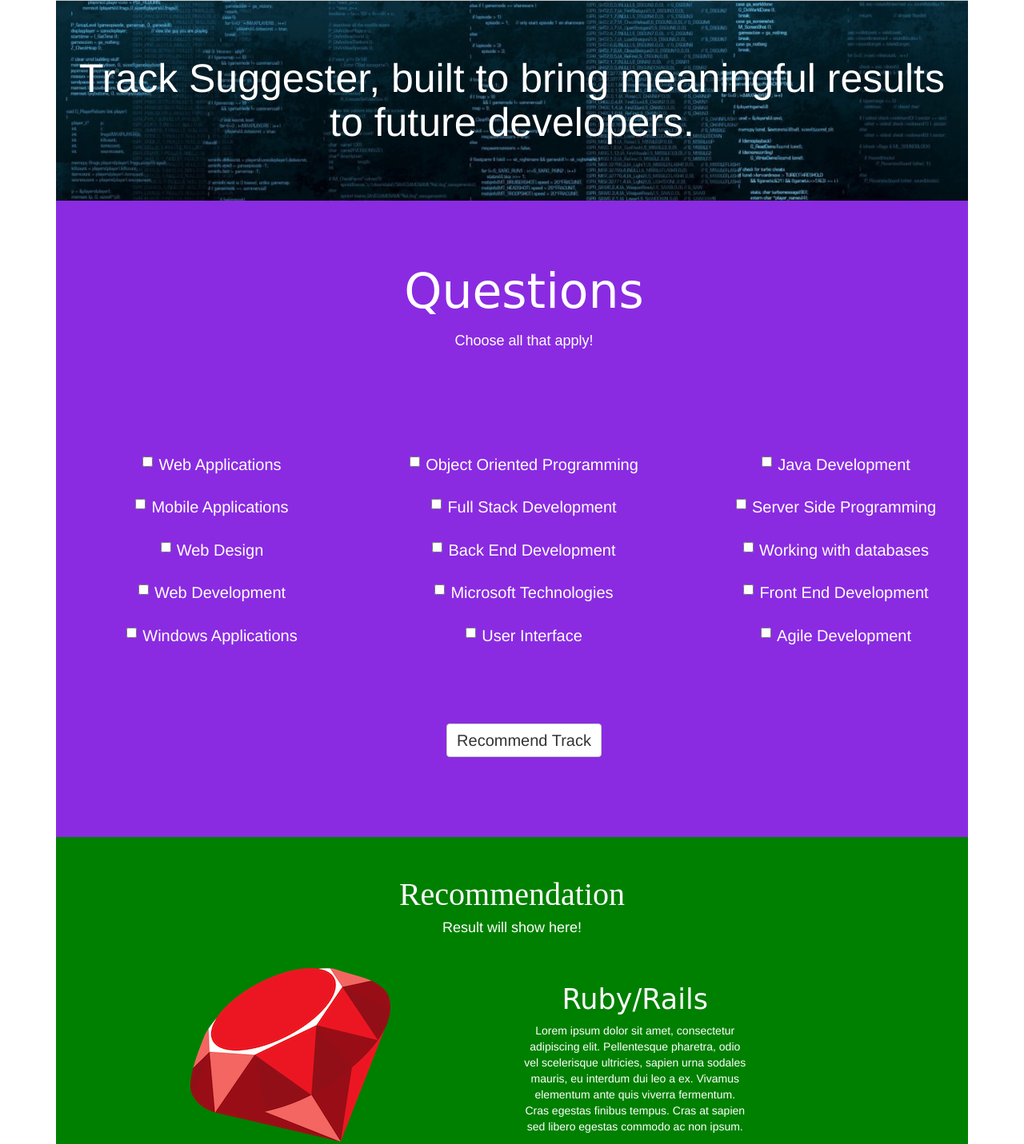
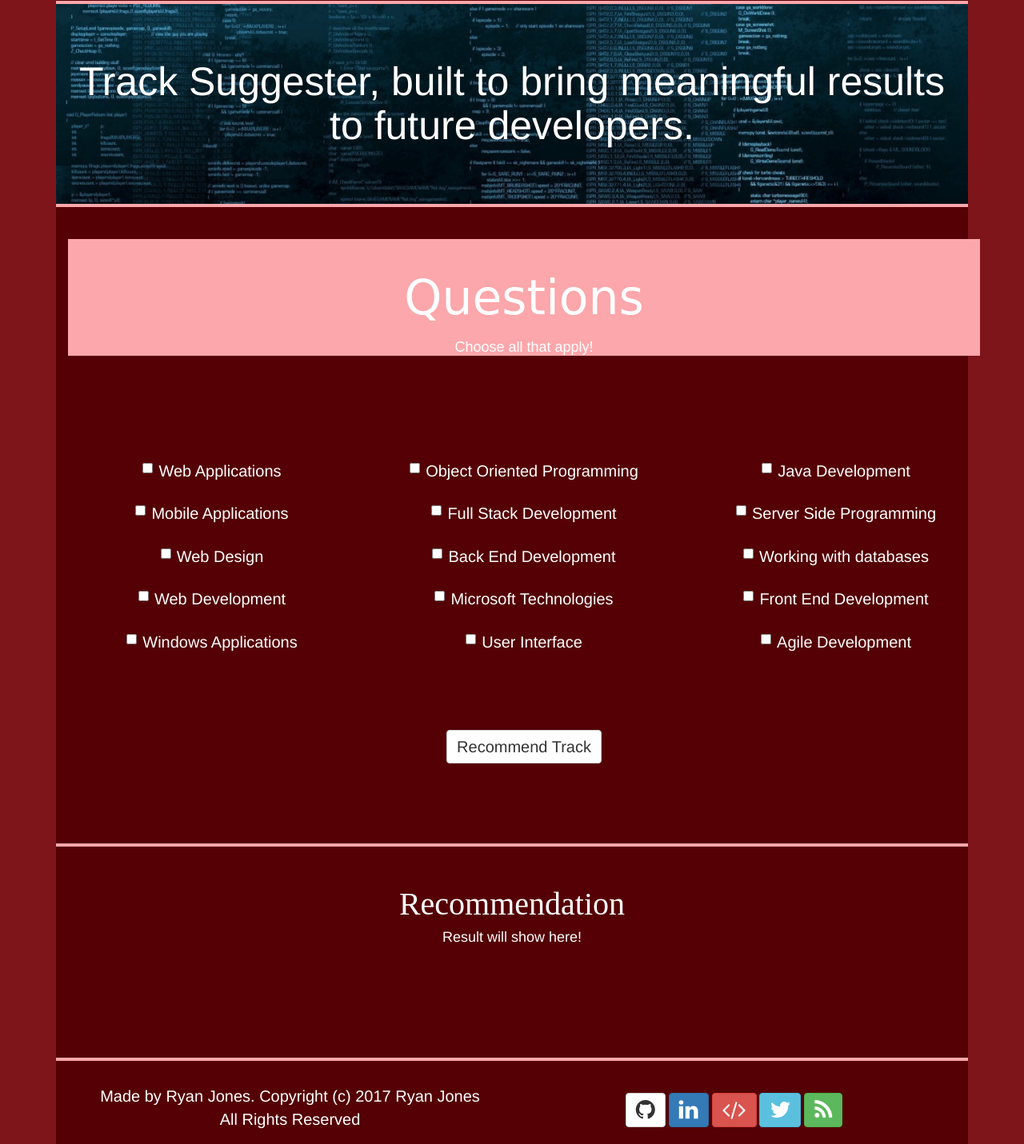
Before and after one commit to Znergy/track-suggester, a plain HTML site: page index.html in a window 1280 px wide. Shown: the part 405-1836 px from the top of the page at 80% size. Drawn offline with nearby package versions, Linux system fonts and the light colour scheme; files whose address does not match are found by name.

Commit message:
add a color scheme to the site

```diff
--- a/css/styles.css
+++ b/css/styles.css
@@ -1,7 +1,15 @@
 body {
   color: #fff;
   text-align: center;
+  background-color: #7D151A;
 }
+
+/* Default Hide */
+
+#rubyTrack, #androidTrack, #phpTrack, #designTrack, #cNetTrack {
+  display: none;
+}
+
 
 /* Generic */
 
@@ -16,7 +24,8 @@ body {
   height: auto;
   padding-top: 100px;
   padding-bottom: 100px;
-  background-color: #ccc;
+  background-color: #540004;
+  border-bottom: 4px solid #FBA7AB;
 }
 
 .header h1 {
@@ -50,8 +59,15 @@ body {
 .bg-questions {
   height: auto;
   padding-top: 20px;
-  background-color: blueviolet;
+  color: #fff;
+  border-top: 4px solid #FBA7AB;
+  border-bottom: 4px solid #FBA7AB;
+  background-color: #540004;
   padding-bottom: 100px;
+}
+
+.question-header {
+  background-color: #FBA7AB;
 }
 
 .questions {
@@ -84,7 +100,7 @@ body {
 .bg-result {
   height: auto;
   padding-top: 50px;
-  background-color: green;
+  background-color: #540004;
   padding-bottom: 100px;
 }
 
@@ -107,7 +123,8 @@ body {
 /* Footer */
 
 .footer {
-  background-color: darksalmon;
+  background-color: #540004;
+  border-top: 4px solid #FBA7AB;
   padding: 30px;
 }
 
```
